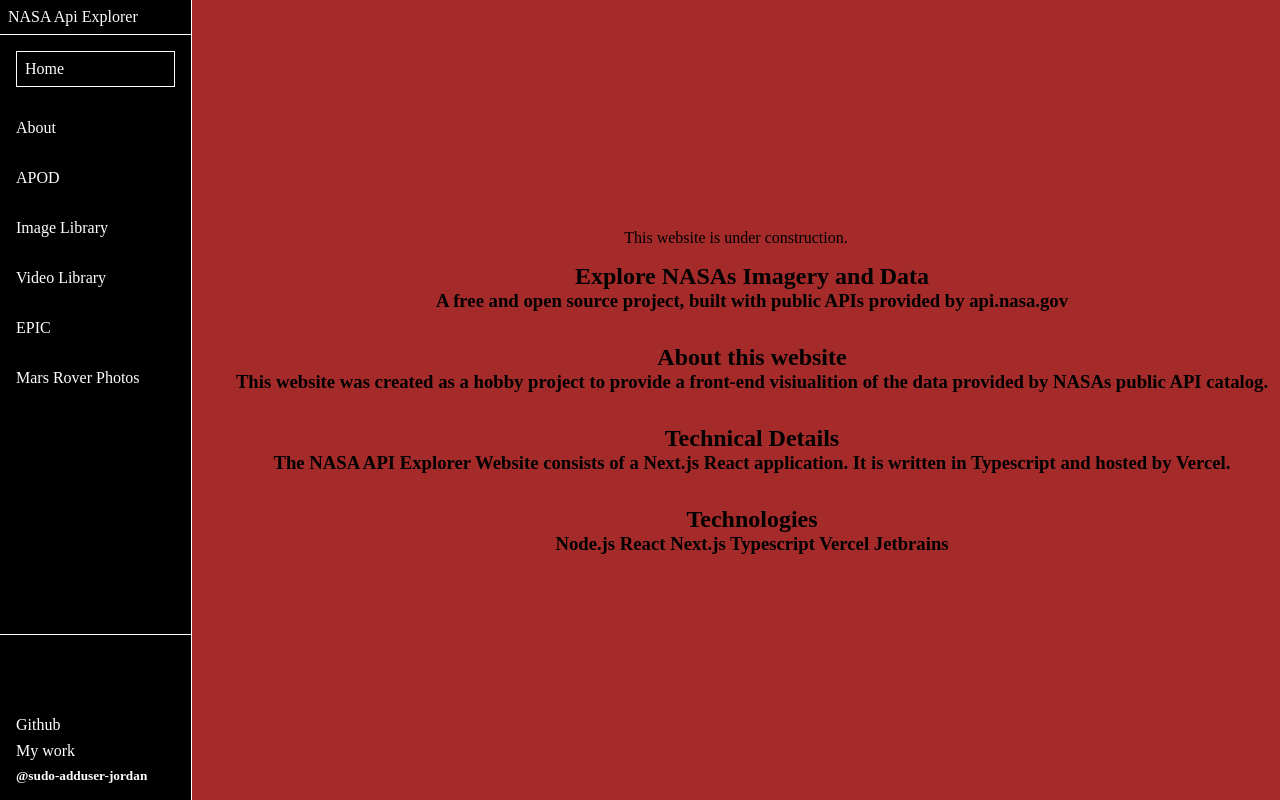
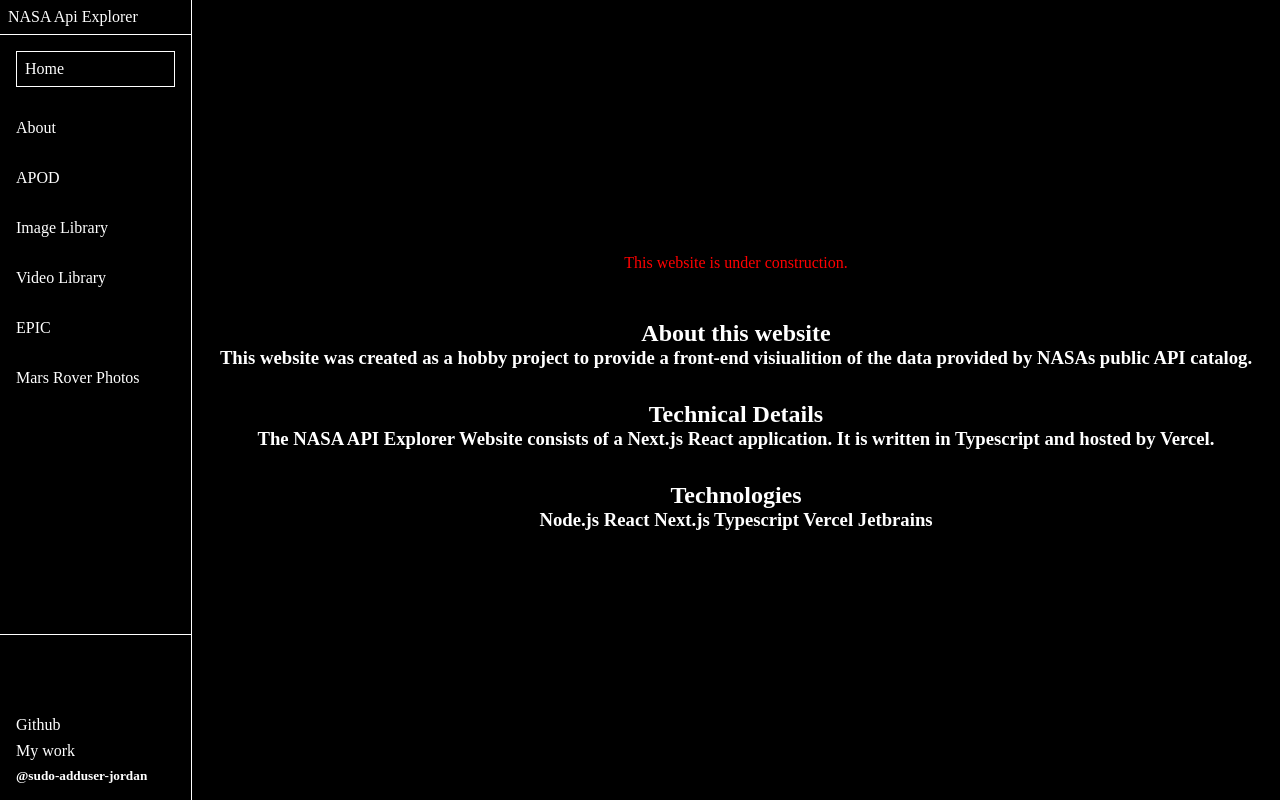
Before and after one commit to sudo-adduser-jordan/nasa-api-explorer, a Next.js app: page / in a window 1280 px wide. Built offline with nearby package versions, Linux system fonts and the light colour scheme; a web font is replaced by a local one.

Commit message:
update css

```diff
--- a/src/components/Sidebar.module.css
+++ b/src/components/Sidebar.module.css
@@ -12,7 +12,7 @@
     background-color: grey;
     padding-top: 1rem;
     background-color: black;
-    height: 100vh;
+    height: 100%;
     display: flex;
     flex-direction: column;
     color: white;
--- a/src/pages/index.tsx
+++ b/src/pages/index.tsx
@@ -4,14 +4,10 @@ import styles from '../styles/pages/HomePage.module.css';
 const HomePage = () => {
     return (
         <section className={styles.container}>
-            This website is under construction.
-            <div className={styles.heading}>
-                <h1>Explore NASAs Imagery and Data</h1>
-                <h3>
-                    A free and open source project, built with public APIs
-                    provided by api.nasa.gov
-                </h3>
+            <div className={styles.temp}>
+                This website is under construction.
             </div>
+            <div className={styles.heading}></div>
             <div className={styles.about}>
                 <h1>About this website</h1>
                 <h3>
--- a/src/styles/pages/AboutPage.module.css
+++ b/src/styles/pages/AboutPage.module.css
@@ -1,5 +1,6 @@
 .container {
-    background-color: lightblue;
+    /* background-color: lightblue; */
+    color: white;
     width: 85%;
     text-align: center;
     height: 100vh;
--- a/src/styles/pages/HomePage.module.css
+++ b/src/styles/pages/HomePage.module.css
@@ -1,5 +1,6 @@
 .container {
-    background-color: brown;
+    /* background-color: brown; */
+    color: white;
     width: 85%;
 
     height: 100vh;
@@ -9,25 +10,29 @@
     text-align: center;
 }
 
+.temp {
+    color: red;
+}
+
 .heading {
     /* background-color: aqua; */
     width: 100%;
-    margin: 1rem;
+    padding: 1rem;
 }
 
 .about {
     /* background-color: lightblue; */
     width: 100%;
-    margin: 1rem;
+    padding: 1rem;
 }
 .details {
     /* background-color: lightcyan; */
     width: 100%;
-    margin: 1rem;
+    padding: 1rem;
 }
 .tech {
     /* background-color: lightsalmon; */
-    margin: 1rem;
+    padding: 1rem;
     width: 100%;
 }
 
```
